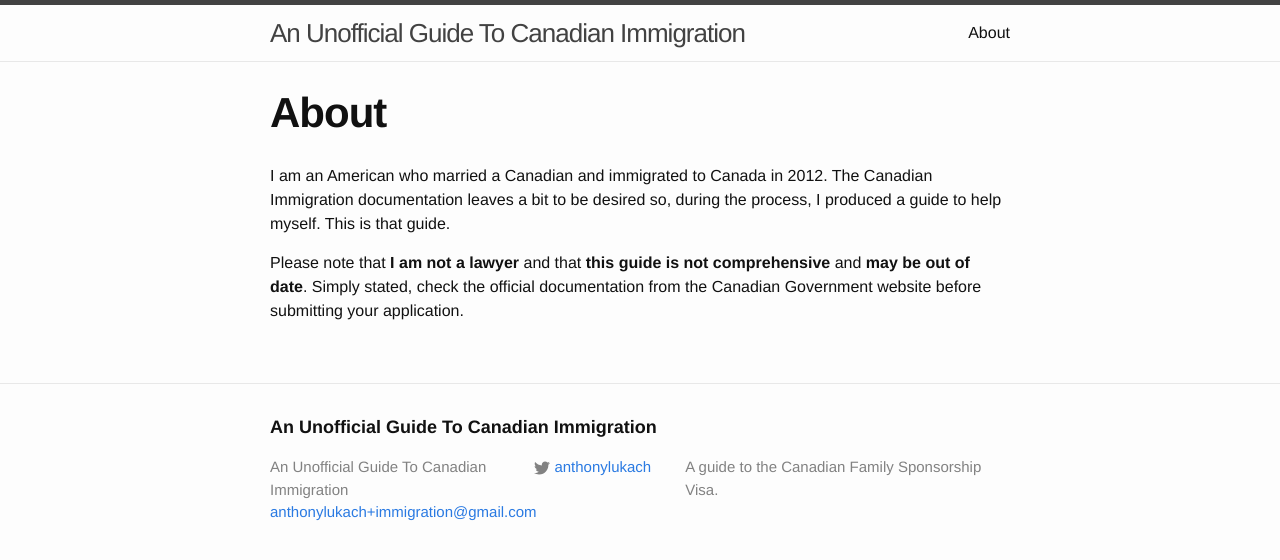
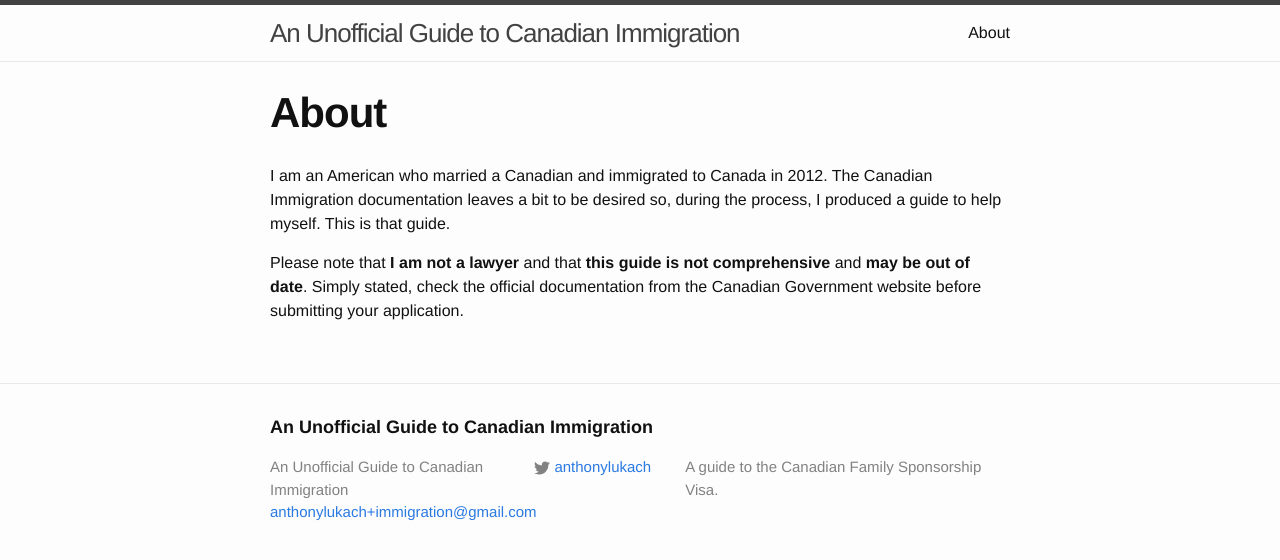
Before and after one commit to alukach/unofficial-guide-to-canadian-immigration, a Jekyll site: the page built from about.md, in a window 1280 px wide. Shown: the top 560 px of the page. Built offline with Jekyll 4.4.1, drawn with Linux system fonts in a browser that asks for light colours.

Commit message:
Uncapitalize word

```diff
--- a/_config.yml
+++ b/_config.yml
@@ -1,5 +1,5 @@
 # Site settings
-title: An Unofficial Guide To Canadian Immigration
+title: An Unofficial Guide to Canadian Immigration
 email: anthonylukach+immigration@gmail.com
 description: > # this means to ignore newlines until "baseurl:"
     A guide to the Canadian Family Sponsorship Visa.
```
